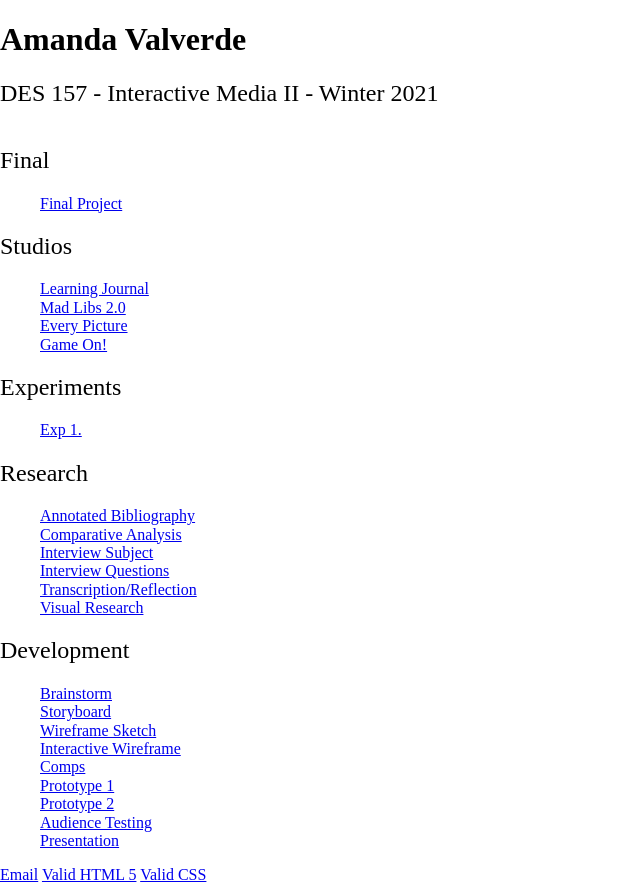
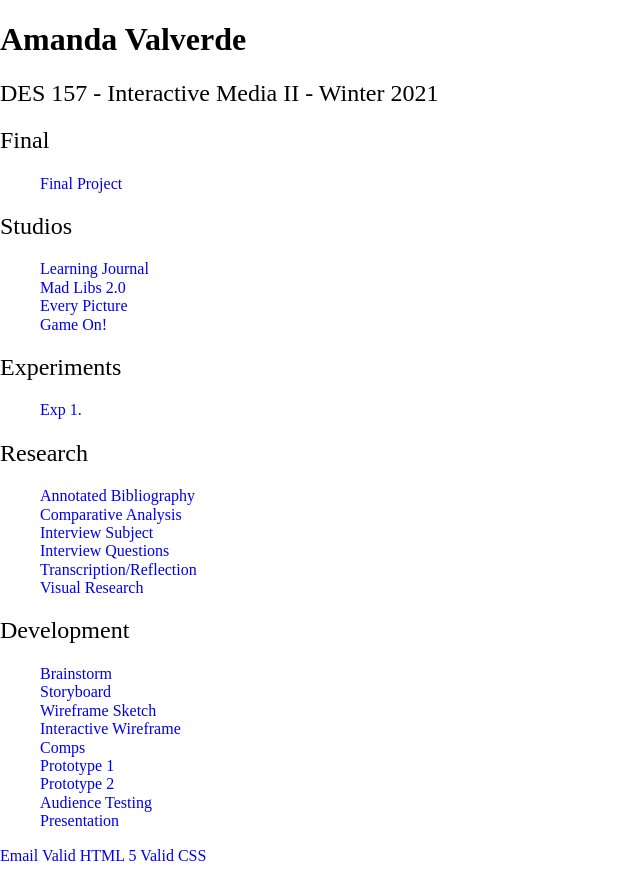
Before and after one commit to amandavalverde/amandavalverde.github.com, a plain HTML site: page index.html in a window 1280 px wide. Shown: the whole page, without its empty margins (0-640 px from the left). Drawn offline with nearby package versions, Linux system fonts and the light colour scheme; files that its build step writes are made by us from their sources.

Commit message:
alignment

```diff
--- a/des157/style.css
+++ b/des157/style.css
@@ -1,9 +1,9 @@
 header {
-    align-content: center;
+    align-self: center;
 }
 
 main {
-    align-content: center;
+    align-self: center;
 }
 
 h1 {
@@ -16,6 +16,10 @@ h2 {
     font-weight: 400;
 }
 
+a {
+    text-decoration: none;
+}
+
 ul {
     list-style-type: none;
 }
```
